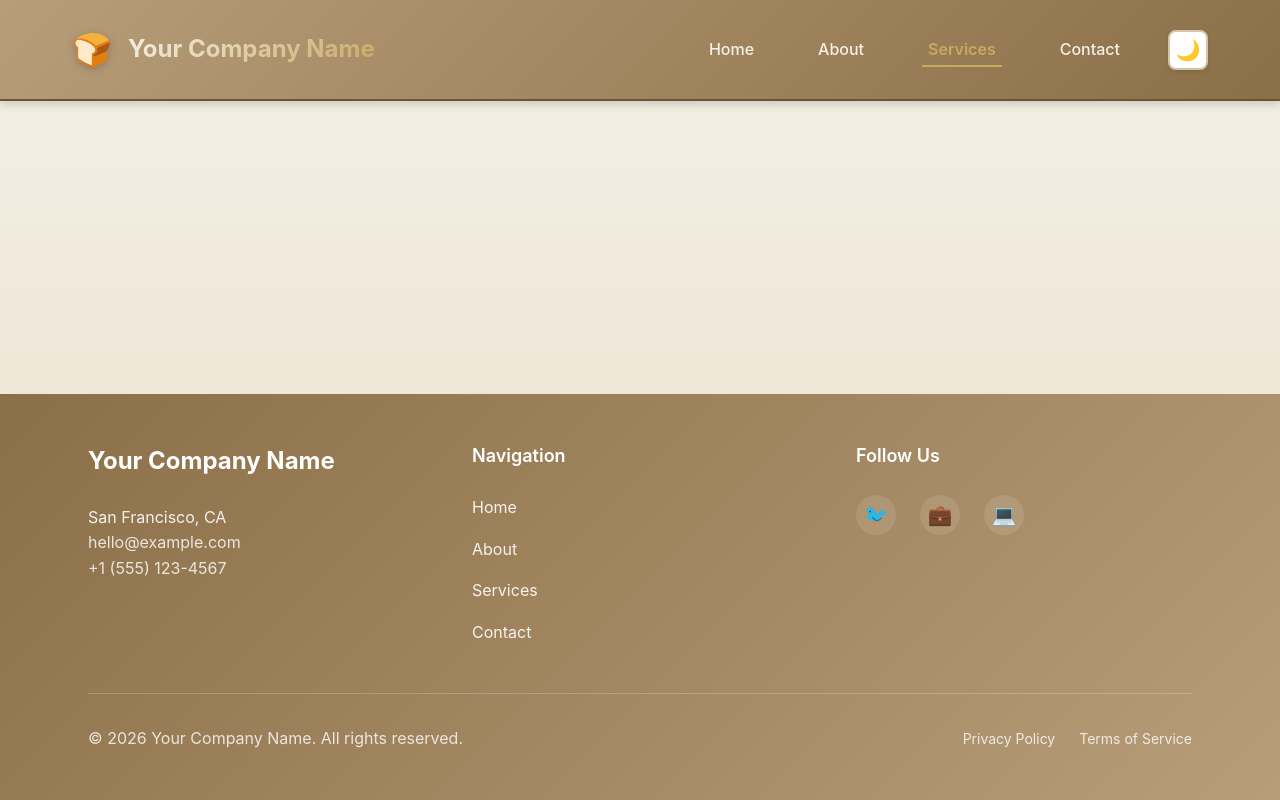
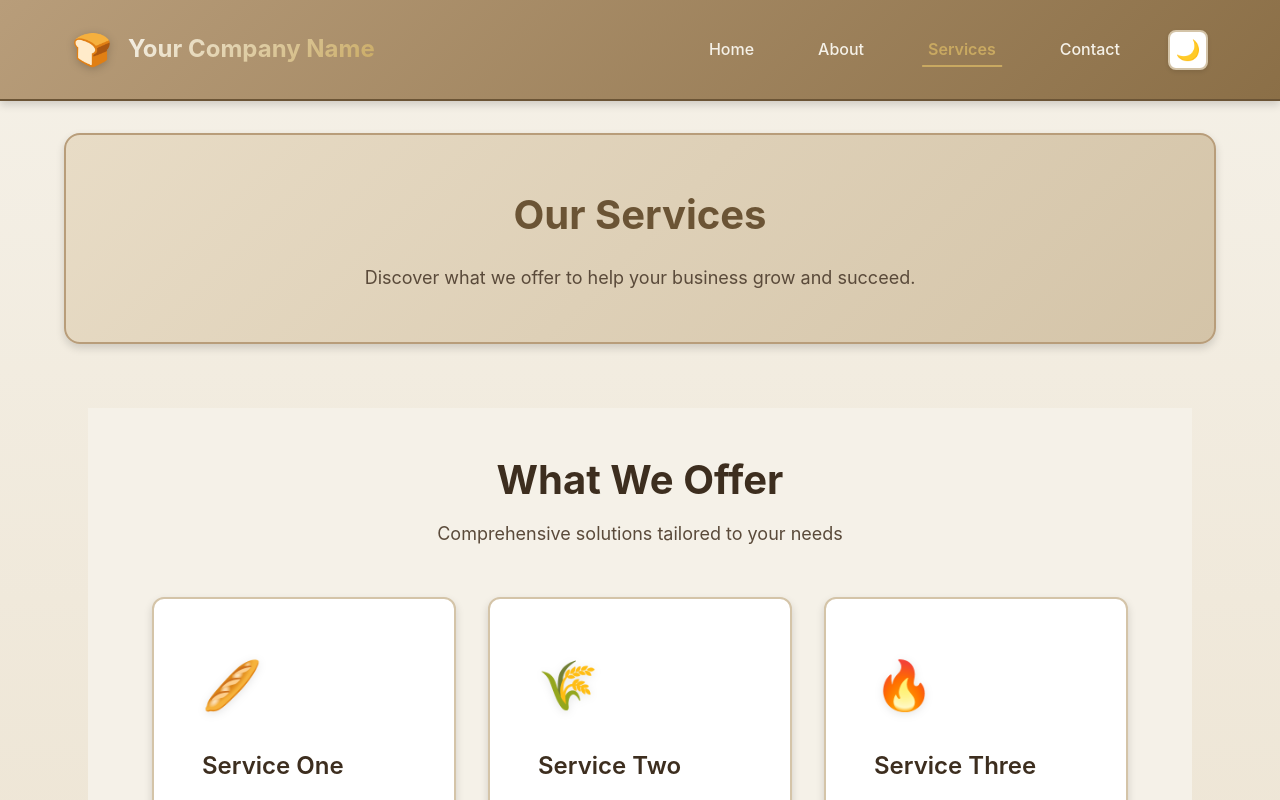
Before and after one commit to shthomas1/sourdough, a React (Vite) app: page /services in a window 1280 px wide. Shown: the top 800 px of the page. Built offline with nearby package versions, Linux system fonts and the light colour scheme.

Commit message:
services page

```diff
--- a/src/App.tsx
+++ b/src/App.tsx
@@ -4,6 +4,7 @@ import Navigation from './components/Navigation'
 import { Footer } from './components/sections'
 import Home from './pages/Home'
 import About from './pages/About'
+import Services from './pages/Services'
 import Contact from './pages/Contact'
 import './App.css'
 
@@ -17,6 +18,7 @@ function App() {
             <Routes>
               <Route path="/" element={<Home />} />
               <Route path="/about" element={<About />} />
+              <Route path="/services" element={<Services />} />
               <Route path="/contact" element={<Contact />} />
             </Routes>
           </main>
--- /dev/null
+++ b/src/pages/Services.css
@@ -0,0 +1,54 @@
+.services-page {
+  animation: fadeIn 0.5s ease-in;
+}
+
+.page-header {
+  text-align: center;
+  margin-bottom: var(--spacing-2xl);
+  padding: var(--spacing-xl);
+  background: linear-gradient(135deg, var(--sourdough-beige) 0%, var(--sourdough-tan) 100%);
+  border-radius: var(--radius-xl);
+  box-shadow: var(--shadow-md);
+  border: 2px solid var(--sourdough-brown);
+}
+
+.page-title {
+  font-size: 2.5rem;
+  font-weight: 700;
+  color: var(--sourdough-darker);
+  margin-bottom: var(--spacing-sm);
+}
+
+.page-subtitle {
+  font-size: 1.125rem;
+  color: var(--sourdough-text-light);
+  margin-top: var(--spacing-sm);
+  max-width: 700px;
+  margin-left: auto;
+  margin-right: auto;
+  line-height: 1.7;
+}
+
+.page-content {
+  max-width: 1200px;
+  margin: 0 auto;
+  padding: 0 var(--spacing-md);
+}
+
+@media (max-width: 768px) {
+  .page-header {
+    padding: var(--spacing-md);
+  }
+
+  .page-title {
+    font-size: 2rem;
+  }
+
+  .page-subtitle {
+    font-size: 1rem;
+  }
+
+  .page-content {
+    padding: 0 var(--spacing-sm);
+  }
+}
--- /dev/null
+++ b/src/pages/Services.tsx
@@ -0,0 +1,35 @@
+import { Page } from '../components/layout'
+import { SEO } from '../components/SEO'
+import { Services as ServicesSection } from '../components/sections'
+import { siteConfig } from '../config/site.config'
+import './Services.css'
+
+/**
+ * Services page using section components
+ */
+const Services = () => {
+  return (
+    <Page>
+      <SEO
+        title="Services"
+        description={`Services offered by ${siteConfig.company.name}`}
+      />
+      <div className="services-page">
+        <div className="page-header">
+          <h1 className="page-title">Our Services</h1>
+          <p className="page-subtitle">
+            Discover what we offer to help your business grow and succeed.
+          </p>
+        </div>
+        <div className="page-content">
+          <ServicesSection
+            title="What We Offer"
+            subtitle="Comprehensive solutions tailored to your needs"
+          />
+        </div>
+      </div>
+    </Page>
+  )
+}
+
+export default Services
```
Also changed, not shown: 1 other file (tests, documents, lock files or other folders).
